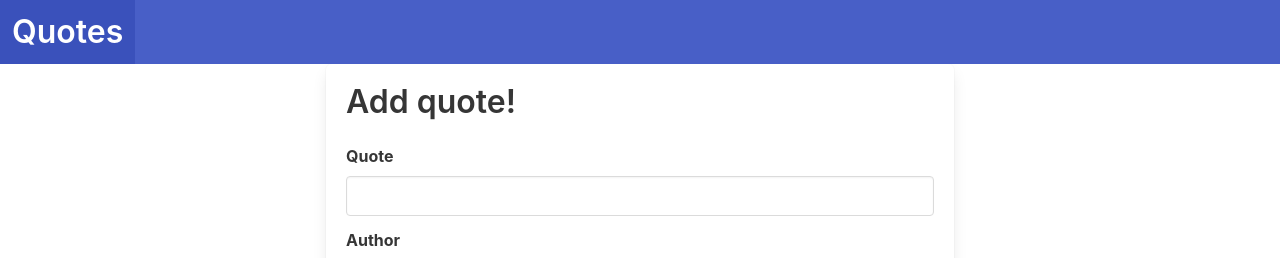
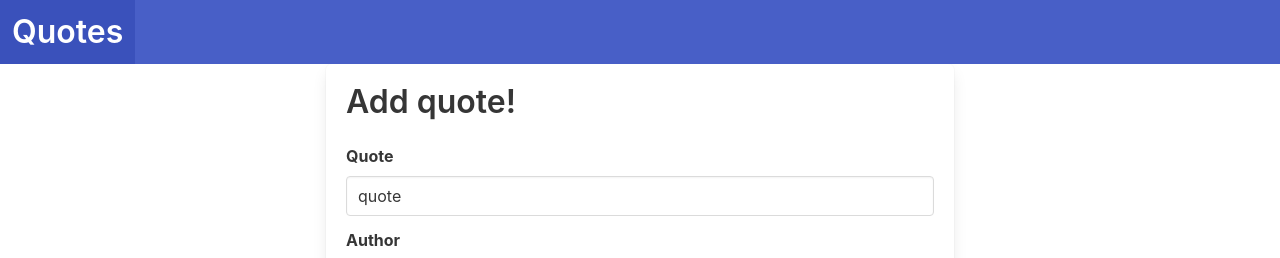
Before and after one commit to enjanja/mobilno-angular-app, an Angular app: page / in a window 1280 px wide. Shown: the top 258 px of the page. Built offline with nearby package versions, Linux system fonts and the light colour scheme.

Commit message:
input author-a

```diff
--- a/src/app/app.module.ts
+++ b/src/app/app.module.ts
@@ -1,4 +1,5 @@
 import { NgModule } from '@angular/core';
+import { FormsModule } from '@angular/forms';
 import { BrowserModule } from '@angular/platform-browser';
 
 import { AppComponent } from './app.component';
@@ -12,7 +13,8 @@ import { QuoteFormComponent } from './quote-form/quote-form.component';
     QuoteFormComponent
   ],
   imports: [
-    BrowserModule
+    BrowserModule,
+    FormsModule
   ],
   providers: [],
   bootstrap: [AppComponent]
--- a/src/app/quote-form/quote-form.component.html
+++ b/src/app/quote-form/quote-form.component.html
@@ -6,14 +6,22 @@
             <div class="field">
                 <label class="label">Quote</label>
                 <div class="control">
-                    <input type="text" class="input">
+                    <input class="input" type="text" [(ngModel)]="text" />
+                    <!-- kombinacija property i event bindinga -->
+                    <!-- text prom koju smo dodali u ts file
+                        ovime reaguje i na promene u okviru input polja
+                        i na pormene u samom kodu -->
                 </div>
             </div>
 
             <div class="field">
                 <label class="label">Author</label>
                 <div class="control">
-                    <input type="text" class="input">
+                    <input
+                        class="input"
+                        type="text"
+                        (input)="onAddAuthor($event)"
+                     />
                 </div>
             </div>
 
--- a/src/app/quote-form/quote-form.component.ts
+++ b/src/app/quote-form/quote-form.component.ts
@@ -15,4 +15,11 @@ export class QuoteFormComponent {
     console.log('Quote added');
     this.fullQuote = `'${this.text}' - ${this.author}`;
   }
+
+  onAddAuthor(event: Event): void{
+    console.log(event);
+    console.log(event.target);
+    this.author = (event.target as HTMLInputElement).value;
+  }
+
 }
```
